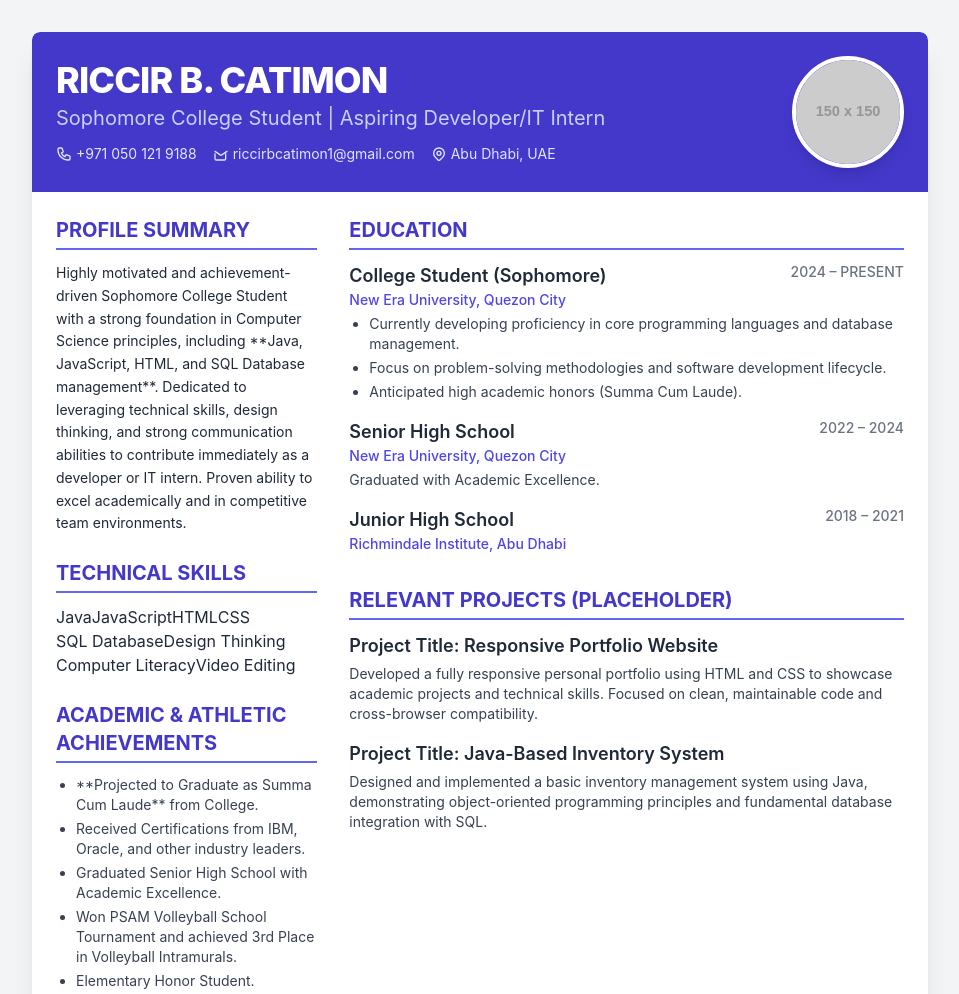
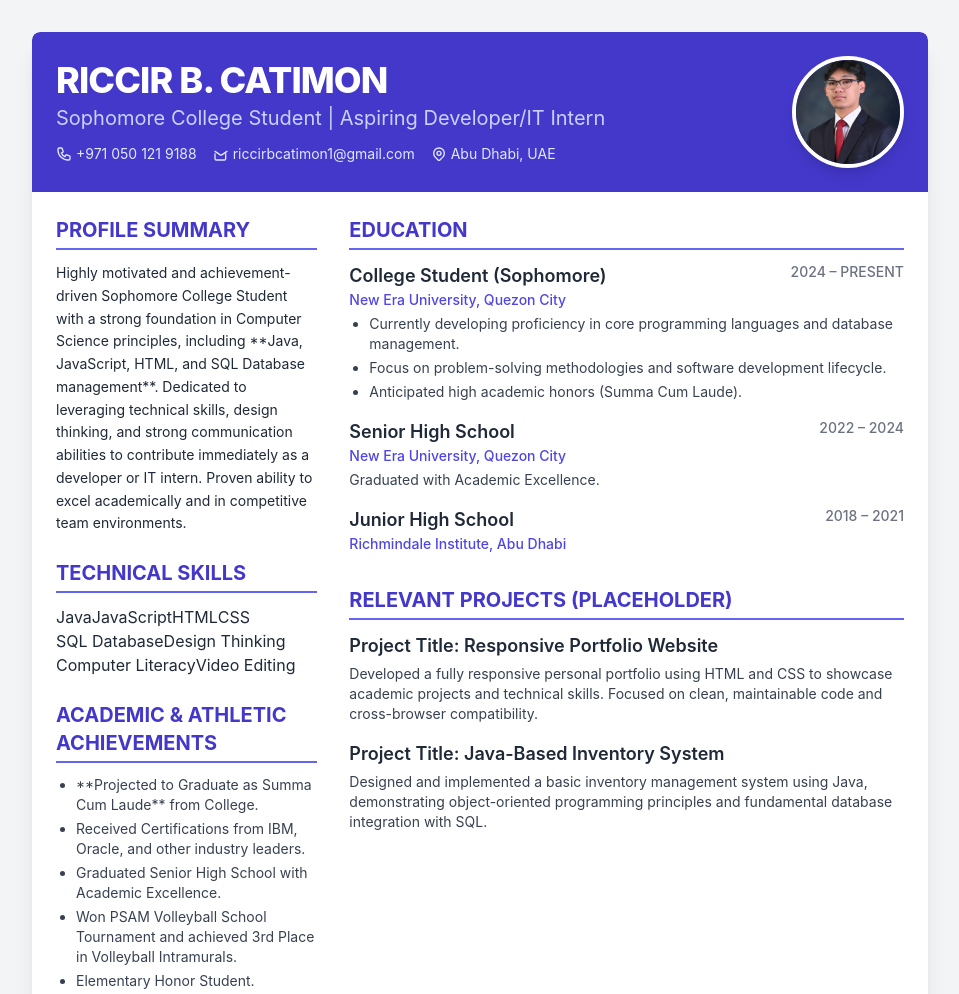
Before and after one commit to RiccirCatimon/Web-Resume, a plain HTML site: page index.html in a window 1280 px wide. Shown: the top 994 px of the page, without its empty margins (160-1119 px from the left). Drawn offline with nearby package versions, Linux system fonts and the light colour scheme; placeholder pictures from the web are drawn by us.

Commit message:
index.html

```diff
--- a/index.html
+++ b/index.html
@@ -61,10 +61,9 @@
                 </div>
             </div>
 
-            <!-- Profile Picture Placeholder -->
             <div class="mt-4 sm:mt-0 sm:ml-6 flex-shrink-0">
                 <img
-                    src="_Catimon, Riccir B..jpg"
+                    src="./Catimon.jpg"
                     alt="Riccir B. Catimon Profile Picture"
                     class="h-28 w-28 rounded-full border-4 border-white shadow-lg object-cover"
                     onerror="this.onerror=null; this.src='https://placehold.co/150x150/ffffff/3730a3?text=Riccir';"
```
